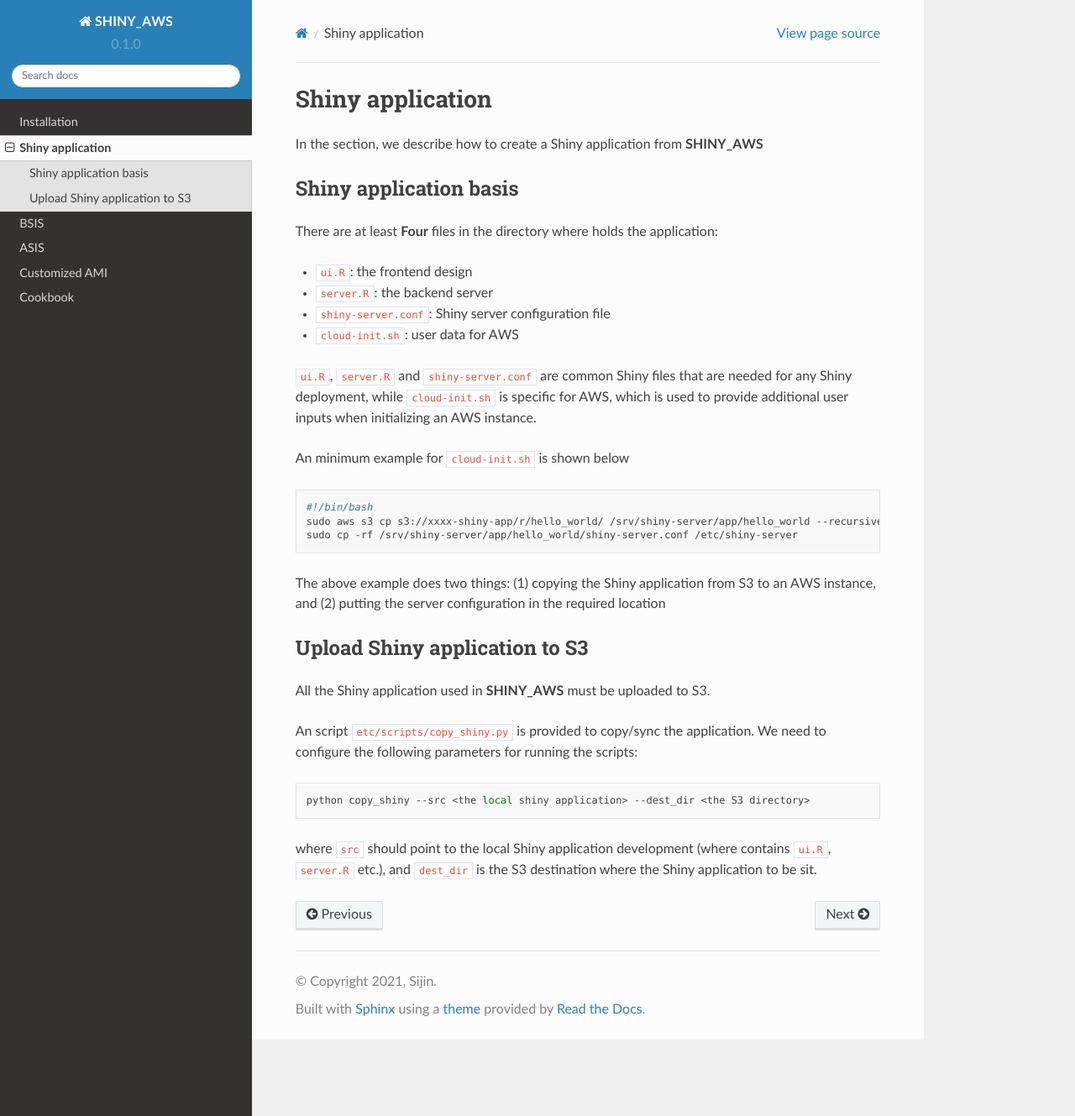
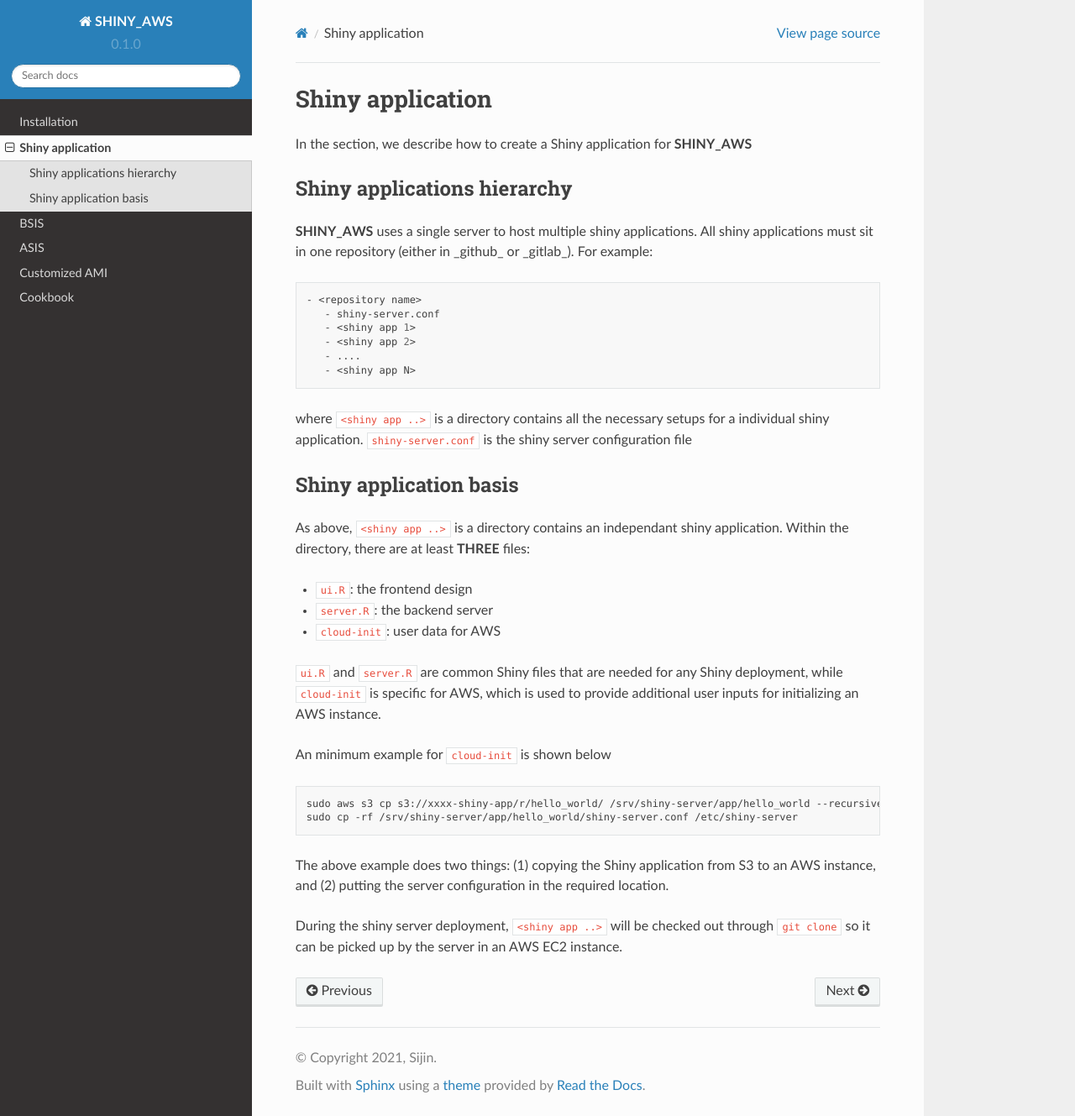
Before and after one commit to jzanetti/shiny_aws, a Sphinx documentation site: the page built from doc/source/Shiny.rst, in a window 1280 px wide and 1329 px high. Shown: the whole window at 84% size. Built offline with Sphinx 7.4.7 and the Read the Docs theme 2.0.0, drawn with Linux system fonts in a browser that asks for light colours.

Commit message:
update doc1

```diff
--- a/doc/source/Shiny.rst
+++ b/doc/source/Shiny.rst
@@ -1,41 +1,43 @@
 Shiny application
 =====
 
-In the section, we describe how to create a Shiny application from **SHINY_AWS**
+In the section, we describe how to create a Shiny application for **SHINY_AWS**
+
+Shiny applications hierarchy
+------
+
+**SHINY_AWS** uses a single server to host multiple shiny applications. All shiny applications must sit in one repository (either in _github_ or _gitlab_). For example:
+
+.. code-block:: bash
+
+   - <repository name>
+      - shiny-server.conf
+      - <shiny app 1>
+      - <shiny app 2>
+      - ....
+      - <shiny app N>
+
+where ``<shiny app ..>`` is a directory contains all the necessary setups for a individual shiny application. ``shiny-server.conf`` is the shiny server configuration file
+
 
 Shiny application basis
 ------
 
-There are at least **Four** files in the directory where holds the application:
+As above, ``<shiny app ..>`` is a directory contains an independant shiny application. Within the directory, there are at least **THREE** files:
 
 - ``ui.R``: the frontend design
 - ``server.R``: the backend server
-- ``shiny-server.conf``: Shiny server configuration file
-- ``cloud-init.sh``: user data for AWS
+- ``cloud-init``: user data for AWS
 
-``ui.R``, ``server.R`` and ``shiny-server.conf`` are common Shiny files that are needed for any Shiny deployment, while ``cloud-init.sh`` is specific for AWS, which is used to provide additional user inputs when initializing an AWS instance.
+``ui.R`` and ``server.R`` are common Shiny files that are needed for any Shiny deployment, while ``cloud-init`` is specific for AWS, which is used to provide additional user inputs for initializing an AWS instance.
 
-An minimum example for ``cloud-init.sh`` is shown below
+An minimum example for ``cloud-init`` is shown below
 
 .. code-block:: bash
 
-   #!/bin/bash
    sudo aws s3 cp s3://xxxx-shiny-app/r/hello_world/ /srv/shiny-server/app/hello_world --recursive
    sudo cp -rf /srv/shiny-server/app/hello_world/shiny-server.conf /etc/shiny-server
 
-The above example does two things: (1) copying the Shiny application from S3 to an AWS instance, and (2) putting the server configuration in the required location
+The above example does two things: (1) copying the Shiny application from S3 to an AWS instance, and (2) putting the server configuration in the required location.
 
-
-Upload Shiny application to S3
-------
-
-All the Shiny application used in **SHINY_AWS** must be uploaded to S3.
-
-An script ``etc/scripts/copy_shiny.py`` is provided to copy/sync the application. We need to configure the following parameters for running the scripts:
-
-.. code-block:: bash
-
-   python copy_shiny --src <the local shiny application> --dest_dir <the S3 directory>
-
-where ``src`` should point to the local Shiny application development (where contains ``ui.R``, ``server.R`` etc.),
-and ``dest_dir`` is the S3 destination where the Shiny application to be sit.
+During the shiny server deployment, ``<shiny app ..>`` will be checked out through ``git clone`` so it can be picked up by the server in an AWS EC2 instance.
```
Also changed, not shown: doc/source/Installation.rst (+17 -15 lines).
